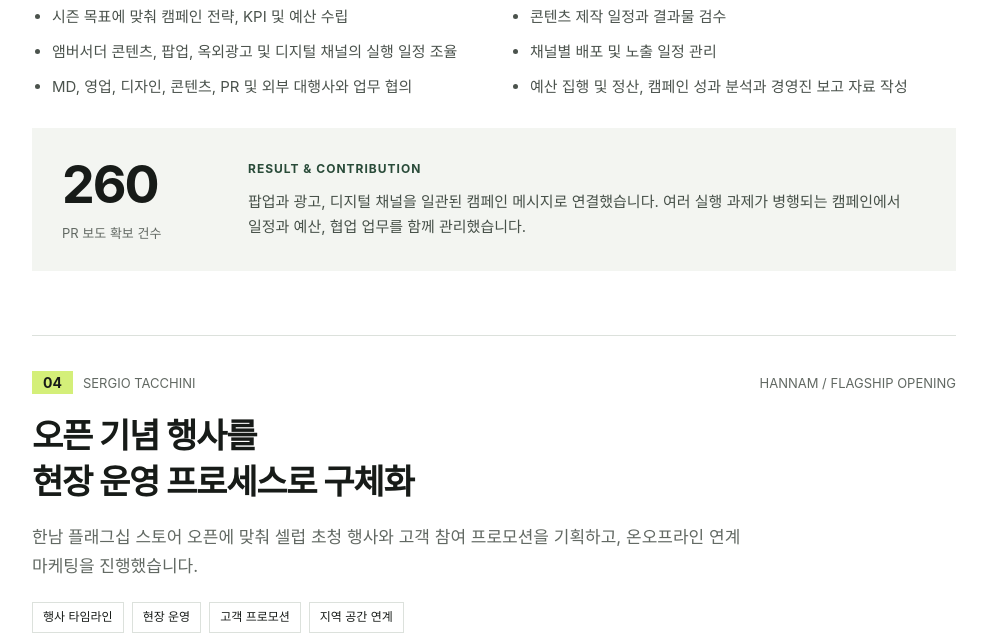
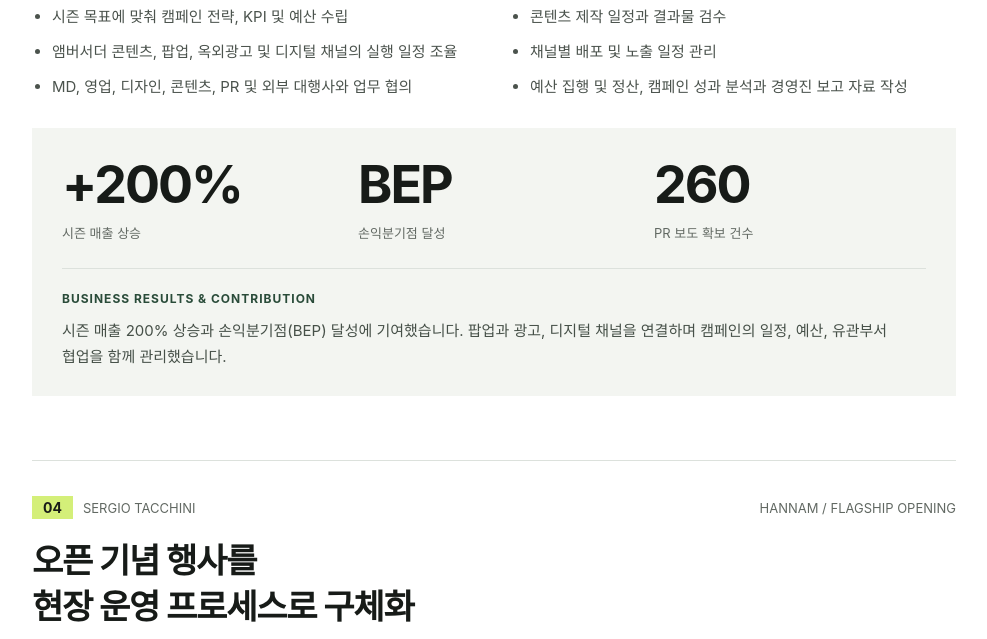
Before and after one commit to skswn27-max/portfolio-lgh-tfs, a plain HTML site: page portfolio-operations.html in a window 1280 px wide. Shown: the part 5080-5719 px from the top of the page, without its empty margins (276-1263 px from the left). Drawn offline with Linux system fonts and the light colour scheme; a web font is replaced by a local one.

Commit message:
Add Duvetica season sales growth and BEP achievement to results

```diff
--- a/portfolio-operations.html
+++ b/portfolio-operations.html
@@ -43,6 +43,11 @@
 
 /* Align the visible edges of the three portrait showroom photos. */
 #discovery .media-duo img{aspect-ratio:3/4;object-fit:cover;object-position:center}
+
+#duvetica .business-result{display:block}
+#duvetica .result-metrics{display:grid;grid-template-columns:repeat(3,minmax(0,1fr));gap:24px}
+#duvetica .result-summary{margin-top:24px;padding-top:20px;border-top:1px solid var(--line)}
+@media screen and (max-width:760px){#duvetica .result-metrics{gap:12px}#duvetica .result-metrics strong{font-size:28px;letter-spacing:-1px}#duvetica .result-metrics small{font-size:11px;line-height:1.6}#duvetica .result-summary{margin-top:20px;padding-top:18px}}
 </style>
 </head>
 <body>
@@ -114,7 +119,10 @@
 <div class="tags"><span>캠페인 전략</span><span>일정 조율</span><span>예산 운영</span><span>유관부서 협업</span></div>
 <div class="media-duo"><figure><a class="image-link" href="images/프로젝트 1_2번 이미지.jpg" target="_blank" rel="noopener"><img src="images/프로젝트 1_2번 이미지.jpg" alt="듀베티카 더현대 서울 팝업 현장" loading="lazy" width="900" height="600"></a><figcaption>더현대 서울 팝업 / 공간과 캠페인 메시지 연결</figcaption></figure><figure><a class="image-link" href="images/프로젝트 1_1번 이미지.jpeg" target="_blank" rel="noopener"><img class="portrait" src="images/프로젝트 1_1번 이미지.jpeg" alt="김지원이 참여한 듀베티카 캠페인 콘텐츠" loading="lazy" width="450" height="600"></a><figcaption>앰버서더 김지원 / 캠페인 콘텐츠</figcaption></figure><figure><a class="image-link" href="images/프로젝트1_3번 이미지.jpg" target="_blank" rel="noopener"><img src="images/프로젝트1_3번 이미지.jpg" alt="듀베티카 팝업 방문 현장 사진" loading="lazy" width="1440" height="1800"></a><figcaption>더현대 서울 팝업 / 방문 현장</figcaption></figure></div>
 <div class="case-body"><div><h4>전략과 실행 일정 관리</h4><ul><li>시즌 목표에 맞춰 캠페인 전략, KPI 및 예산 수립</li><li>앰버서더 콘텐츠, 팝업, 옥외광고 및 디지털 채널의 실행 일정 조율</li><li>MD, 영업, 디자인, 콘텐츠, PR 및 외부 대행사와 업무 협의</li></ul></div><div><h4>제작부터 집행, 보고까지</h4><ul><li>콘텐츠 제작 일정과 결과물 검수</li><li>채널별 배포 및 노출 일정 관리</li><li>예산 집행 및 정산, 캠페인 성과 분석과 경영진 보고 자료 작성</li></ul></div></div>
-<div class="result"><div><strong>260</strong><small>PR 보도 확보 건수</small></div><div><span class="result-label">RESULT & CONTRIBUTION</span><p>팝업과 광고, 디지털 채널을 일관된 캠페인 메시지로 연결했습니다. 여러 실행 과제가 병행되는 캠페인에서 일정과 예산, 협업 업무를 함께 관리했습니다.</p></div></div>
+<div class="result business-result">
+<div class="result-metrics"><div><strong>+200%</strong><small>시즌 매출 상승</small></div><div><strong>BEP</strong><small>손익분기점 달성</small></div><div><strong>260</strong><small>PR 보도 확보 건수</small></div></div>
+<div class="result-summary"><span class="result-label">BUSINESS RESULTS & CONTRIBUTION</span><p>시즌 매출 200% 상승과 손익분기점(BEP) 달성에 기여했습니다. 팝업과 광고, 디지털 채널을 연결하며 캠페인의 일정, 예산, 유관부서 협업을 함께 관리했습니다.</p></div>
+</div>
 </article>
 <article class="case" id="sergio">
 <div class="case-meta"><span><span class="num">04</span>SERGIO TACCHINI</span><span>HANNAM / FLAGSHIP OPENING</span></div>
```
